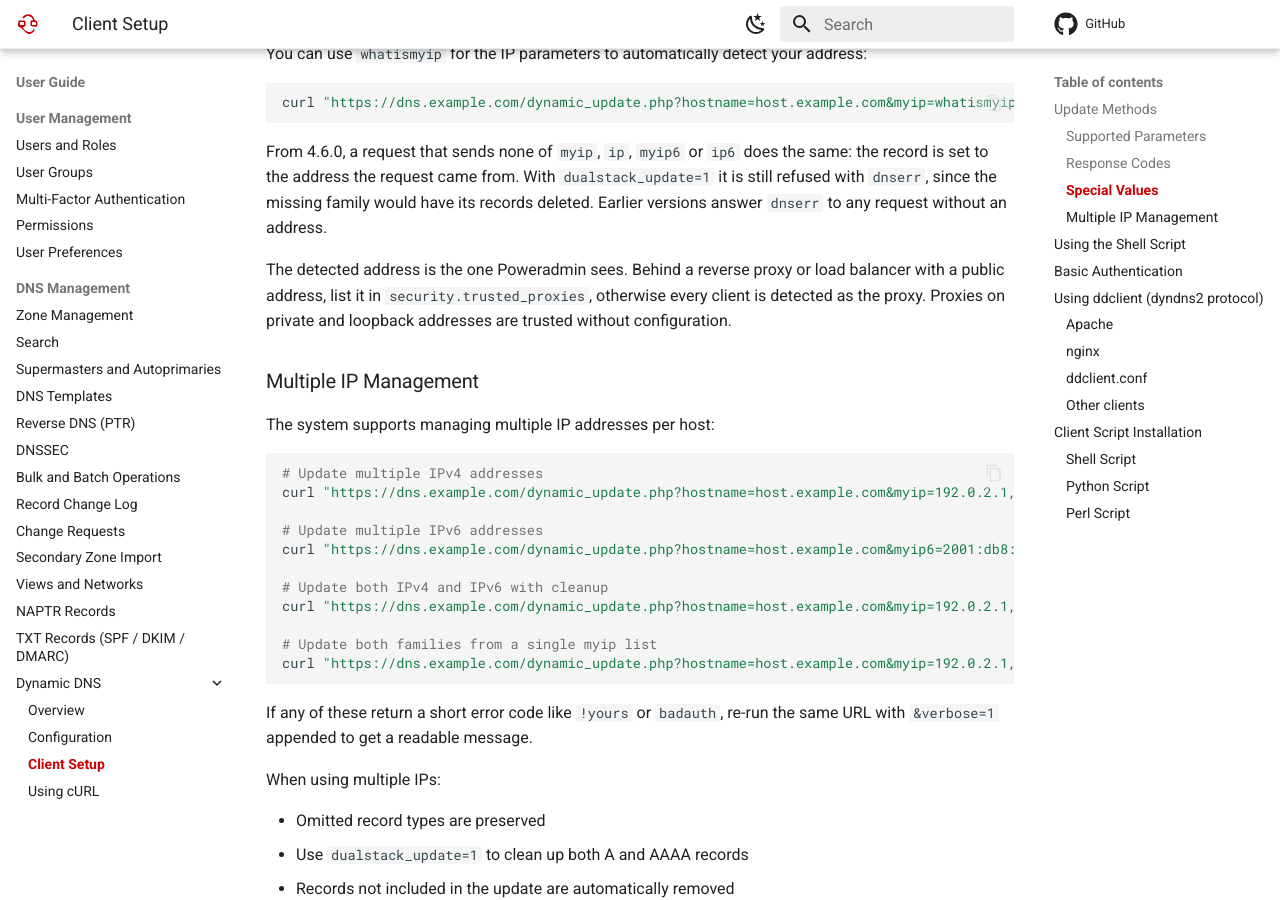
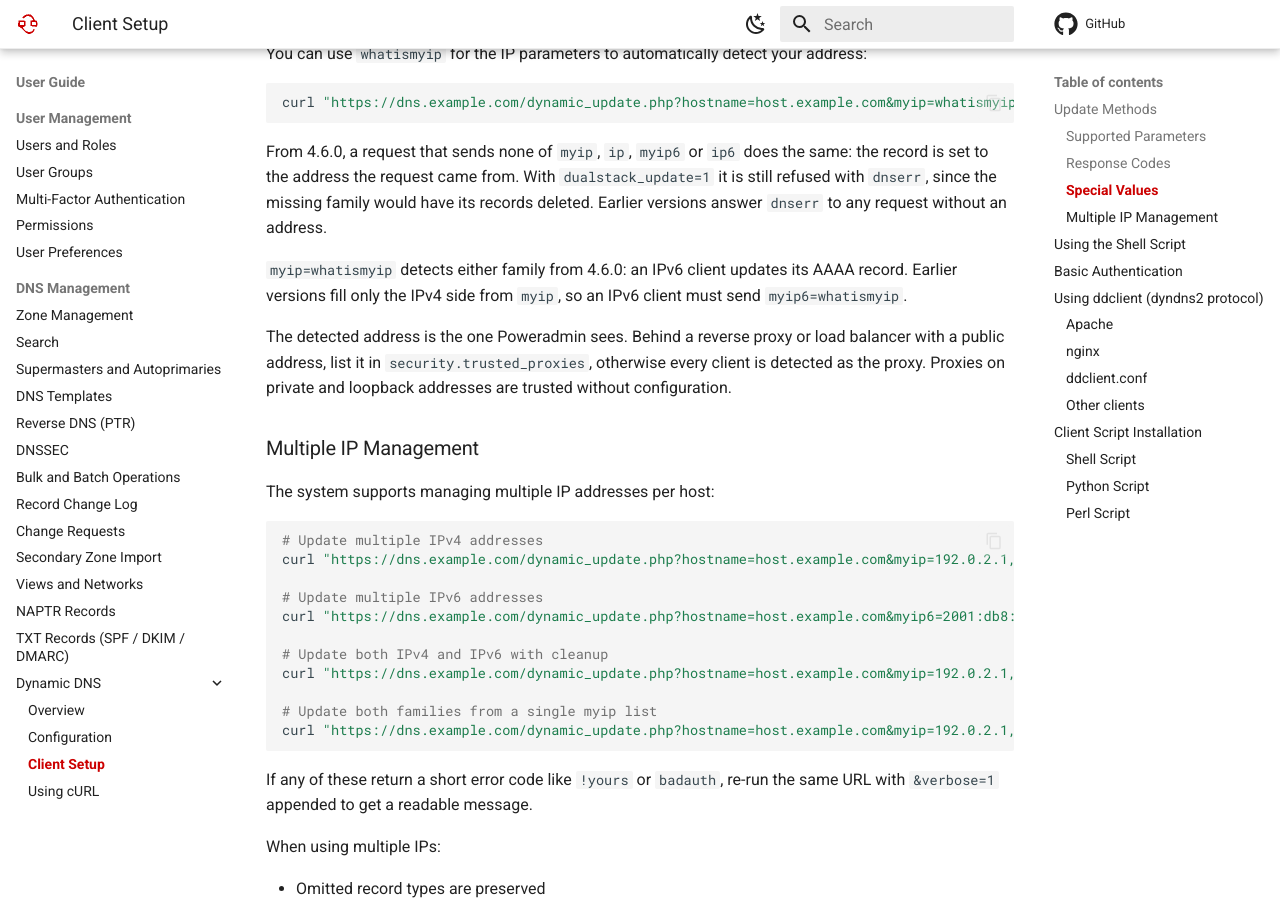
Before and after one commit to poweradmin/poweradmin-docs, an MkDocs documentation site: the page built from docs/user-guide/ddns/client-setup.md, in a window 1280 px wide and 900 px high, scrolled down 1722 px. Built offline with MkDocs 1.6.1 and Material for MkDocs 9.7.7, drawn with Linux system fonts in a browser that asks for light colours; nearby versions of some CDN libraries; library files that are not in the unit come from our copies; comment, search, counter and statistics services are not loaded.

Commit message:
docs(ddns): whats-new entry for /nic/update and whatismyip detecting IPv6 in 4.6.0

```diff
--- a/docs/user-guide/ddns/client-setup.md
+++ b/docs/user-guide/ddns/client-setup.md
@@ -48,6 +48,9 @@ curl "https://dns.example.com/dynamic_update.php?hostname=host.example.com&myip=
 From 4.6.0, a request that sends none of `myip`, `ip`, `myip6` or `ip6` does the same: the record is set to the
 address the request came from. With `dualstack_update=1` it is still refused with `dnserr`, since the missing family
 would have its records deleted. Earlier versions answer `dnserr` to any request without an address.
+
+`myip=whatismyip` detects either family from 4.6.0: an IPv6 client updates its AAAA record. Earlier versions fill
+only the IPv4 side from `myip`, so an IPv6 client must send `myip6=whatismyip`.
 
 The detected address is the one Poweradmin sees. Behind a reverse proxy or load balancer with a public address, list
 it in `security.trusted_proxies`, otherwise every client is detected as the proxy. Proxies on private and loopback
```
Also changed, not shown: docs/whats-new/v4.6.0.md (+1 -0 lines).
